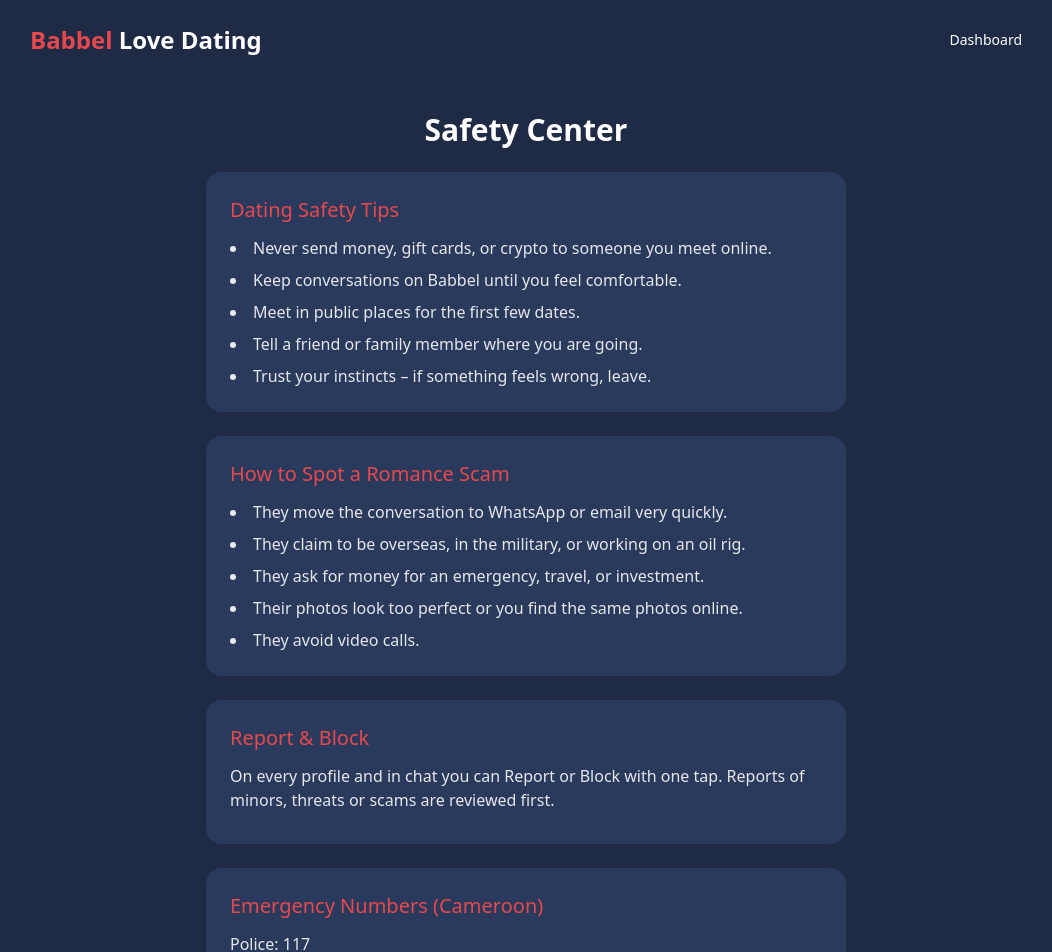
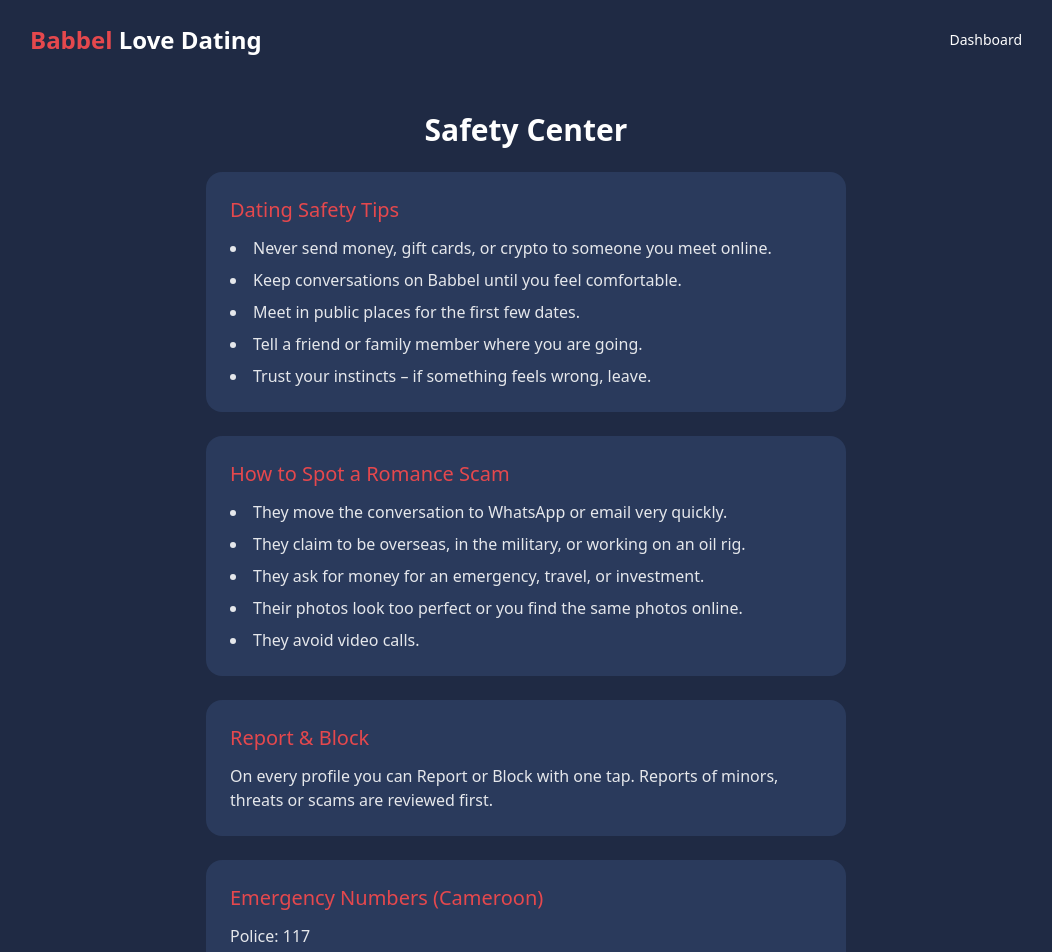
Before and after one commit to dataservicesinc7-sketch/babbel-love-dating, a React (Vite) app: page /safety in a window 1280 px wide. Shown: the top 952 px of the page, without its empty margins (114-1166 px from the left). Built offline with nearby package versions, Linux system fonts and the light colour scheme.

Commit message:
Update Safety.jsx

```diff
--- a/src/pages/Safety.jsx
+++ b/src/pages/Safety.jsx
@@ -37,8 +37,8 @@ function Safety() {
 
         <section className="bg-navy-light p-6 rounded-2xl mb-6">
           <h2 className="text-xl font-medium mb-3 text-coral">Report & Block</h2>
-          <p className="text-gray-200 mb-2">
-            On every profile and in chat you can Report or Block with one tap.
+          <p className="text-gray-200">
+            On every profile you can Report or Block with one tap.
             Reports of minors, threats or scams are reviewed first.
           </p>
         </section>
```
